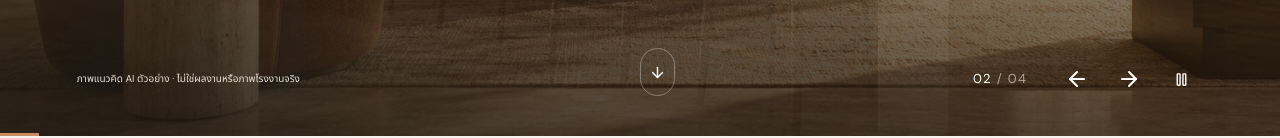
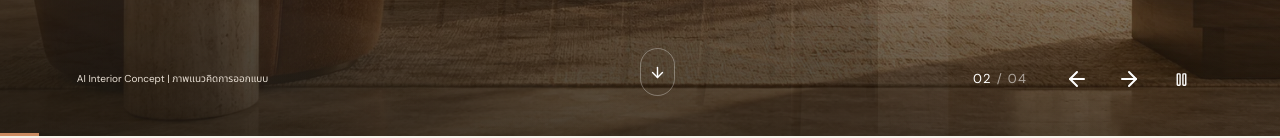
Before and after one commit to scinterior/sc-interior-website, a Next.js app: page / in a window 1280 px wide. Shown: the part 664-802 px from the top of the page. Built offline with nearby package versions, Linux system fonts and the light colour scheme.

Commit message:
Refine AI concept label on Home slides one through three

```diff
--- a/src/components/home.tsx
+++ b/src/components/home.tsx
@@ -128,10 +128,7 @@ function Hero() {
                 "ภาพโรงงาน SC Interior · ภาพต้นฉบับที่บริษัทจัดส่ง",
                 "SC Interior factory · original image supplied by the company",
               )
-            : t(
-                "ภาพแนวคิด AI ตัวอย่าง · ไม่ใช่ผลงานหรือภาพโรงงานจริง",
-                "AI concept placeholder · not an actual project or factory",
-              )}
+            : "AI Interior Concept | ภาพแนวคิดการออกแบบ"}
         </span>
         <div className="slider-controls">
           <span aria-live={running ? "off" : "polite"}>
```
